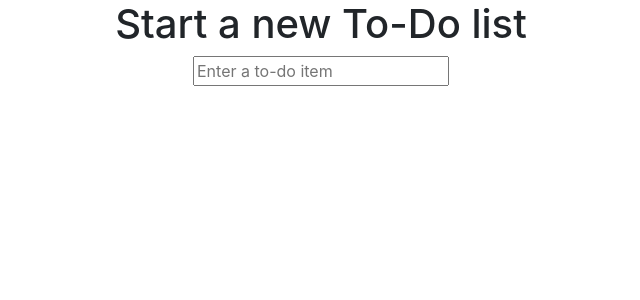
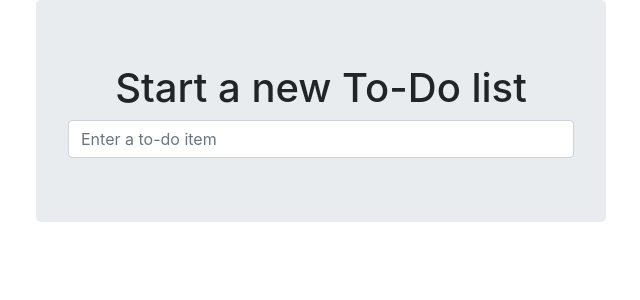
Before and after one commit to Ketuael/koza, a Django app: page / in a window 1280 px wide. Shown: the top 300 px of the page, without its empty margins (319-959 px from the left). Run offline with Django 3.2, Linux system fonts and the light colour scheme; some libraries are stand-ins or nearby versions.

Commit message:
Zabawa z CSSem ciąg dalszy.

```diff
--- a/functional_tests/tests.py
+++ b/functional_tests/tests.py
@@ -12,6 +12,7 @@
         self.browser = webdriver.Firefox()
 
     def tearDown(self):
+        self.browser.refresh()
         self.browser.quit()
 
     def wait_for_row_in_list_table(self, row_text):
--- a/lists/templates/lists/base.html
+++ b/lists/templates/lists/base.html
@@ -8,6 +8,7 @@
     <meta name="viewport" content="width=device-width, initial-scale=1">
     <title>To-Do lists</title>
     <link href="/static/bootstrap/css/bootstrap.min.css" rel="stylesheet">
+    <link href="/static/base.css" rel="stylesheet">
 
   </head>
 
@@ -16,11 +17,11 @@
     <div class="container">
 
       <div class="row">
-        <div class="col-md-6 offset-md-3">
+        <div class="col-md-6 offset-md-3 jumbotron">
           <div class="text-center">
             <h1>{% block header_text %}{% endblock %}</h1>
             <form method="POST" action="{% block form_action %}{% endblock %}">
-              <input name="item_text" id="id_new_item" placeholder="Enter a to-do item" />
+              <input name="item_text" id="id_new_item" class="form-control input-lg" placeholder="Enter a to-do item" />
               {% csrf_token %}
             </form>
           </div>
--- a/lists/templates/lists/list.html
+++ b/lists/templates/lists/list.html
@@ -5,7 +5,7 @@
 {% block form_action %}/lists/{{ list.id }}/add_item{% endblock %}
 
 {% block table %}
-  <table id="id_list_table">
+  <table id="id_list_table" class="table">
     {% for item in list.item_set.all %}
       <tr><td>{{ forloop.counter }}: {{ item.text }}</td></tr>
     {% endfor %}
```
